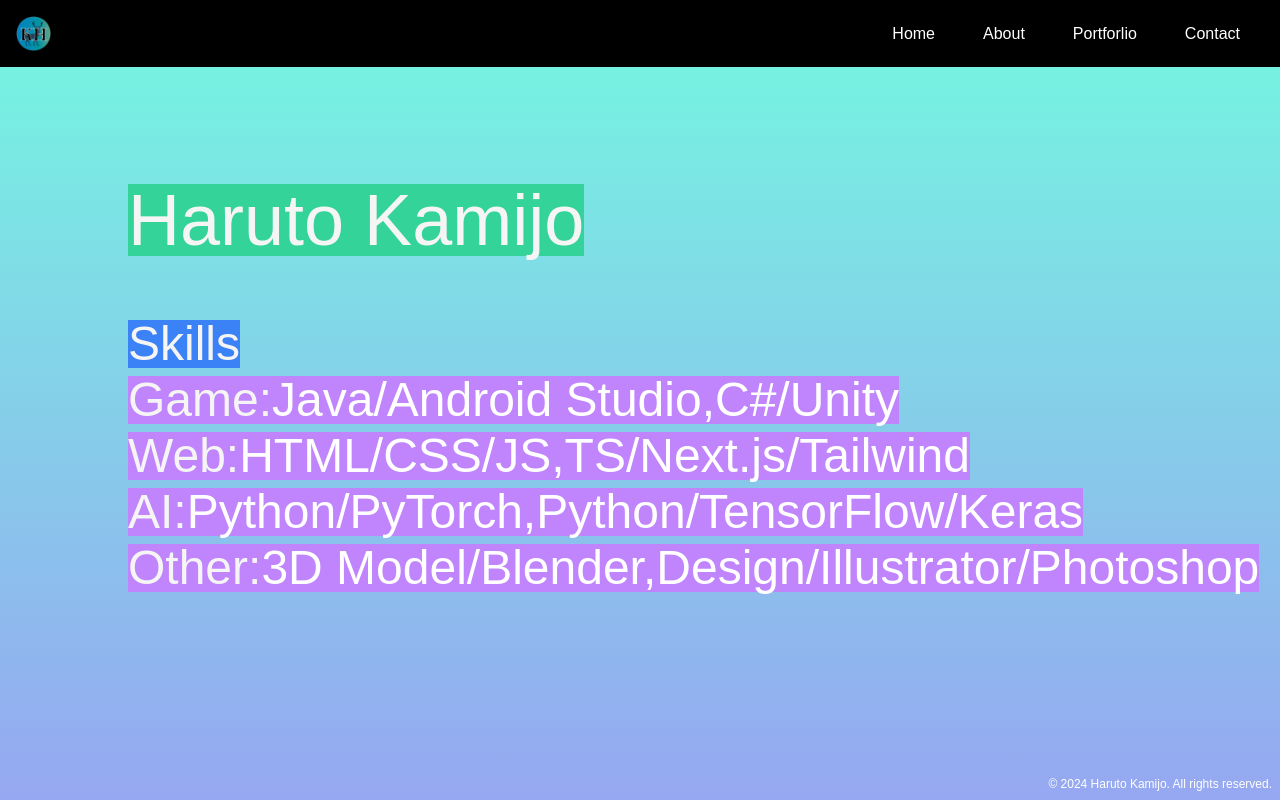
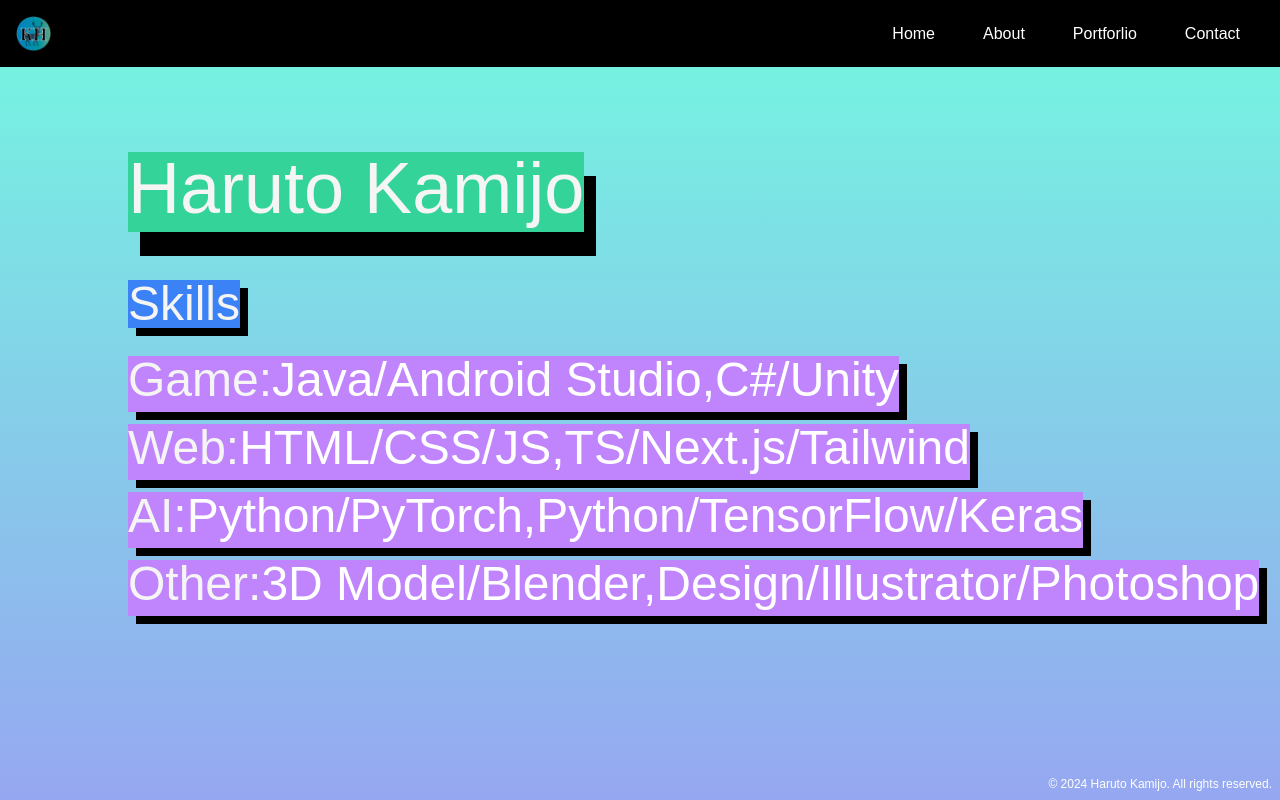
Before and after one commit to haruto-kamijo/PortfolioSite, a Next.js app in the folder portfolio/: page / in a window 1280 px wide. Built offline with nearby package versions, Linux system fonts and the light colour scheme; a web font is replaced by a local one.

Commit message:
feat:Add text-box and shadow

```diff
--- a/portfolio/src/app/(Components)/FV.tsx
+++ b/portfolio/src/app/(Components)/FV.tsx
@@ -10,25 +10,47 @@ import React from 'react'
 const FV = () => {
 
 	return (
-		<section className="flex-none w-screen h-screen ">
-			{/*<div className="absolute z-0 mt-0 flex flex-wrap catchcopy-container">*/}
-			{/*	<p className=" catchcopy">Find</p>*/}
-			{/*	<p className="catchcopy">your</p>*/}
-			{/*	<p className="catchcopy">own</p>*/}
-			{/*	<p className="catchcopy">color</p>*/}
-			{/*</div>*/}
+		<section className="flex-none w-screen h-screen">
 			<div className="profile relative">
-				<h1 className="text-3xl z-10 lg:text-7xl bg-emerald-400 w-max">Haruto Kamijo</h1>
-				{/*<h1 className="text-3xl z-10 lg:text-7xl"></h1>*/}
-				<div className="relative text-3xl z-10 lg:text-5xl mt-16"><p className="bg-blue-500 w-max">Skills</p>
-					<h2 className="text-3xl z-10 lg:text-5xl mt-0 ">
-						<p className="mt-2 w-max bg-purple-400">Game:<span className="text-white hover:text-orange-300">Java/Android Studio,</span><span className="text-white hover:text-orange-300">C#/Unity</span></p>
-						<p className="mt-2 w-max bg-purple-400">Web:<span className="text-white hover:text-orange-300">HTML/CSS/JS,</span><span className="text-white hover:text-orange-300">TS/Next.js/Tailwind</span></p>
-						<p className="mt-2 w-max bg-purple-400">AI:<span className="text-white hover:text-orange-300">Python/PyTorch,</span><span className="text-white hover:text-orange-300">Python/TensorFlow/Keras</span></p>
-						<p className="mt-2 w-max bg-purple-400">Other:<span className="text-white hover:text-orange-300">3D Model/Blender,</span><span className="text-white hover:text-orange-300">Design/Illustrator/Photoshop</span></p>
+				<div>
+					<h1 className="relative text-3xl z-10 lg:text-7xl bg-emerald-400 w-max pb-2">Haruto Kamijo</h1>
+					{/*shadow*/}
+					<h1 className="text-3xl z-0 lg:text-7xl name-shadow absolute bg-black -top-2 left-3 w-max text-black pb-2 ">Haruto Kamiio</h1>
 
+				</div>
+				<div className="relative text-3xl z-10 lg:text-5xl mt-12">
+					<p className="relative bg-blue-500 z-10 w-max">Skills</p>
+					{/*shadow*/}
+					<p className="absolute bg-black top-2 left-2 w-max text-black">Skills</p>
+
+					<h2 className="relative text-3xl z-10 lg:text-5xl mt-7 ">
+						<p className="mt-4 w-max bg-purple-400 pb-2">Game:<span className="text-white hover:text-orange-300">Java/Android Studio,</span><span
+							className="text-white hover:text-orange-300">C#/Unity</span></p>
+						<p className="mt-3 w-max bg-purple-400 pb-2">Web:<span
+							className="text-white hover:text-orange-300">HTML/CSS/JS,</span><span
+							className="text-white hover:text-orange-300">TS/Next.js/Tailwind</span></p>
+						<p className="mt-3 w-max bg-purple-400 pb-2">AI:<span
+							className="text-white hover:text-orange-300">Python/PyTorch,</span><span
+							className="text-white hover:text-orange-300">Python/TensorFlow/Keras</span></p>
+						<p className="mt-3 w-max bg-purple-400 pb-2">Other:<span className="text-white hover:text-orange-300">3D Model/Blender,</span><span
+							className="text-white hover:text-orange-300">Design/Illustrator/Photoshop</span></p>
 					</h2>
-					{/*<h2 className="text-3xl z-10 lg:text-5xl"></h2>*/}
+					<div>{/*shadow*/}
+						<h2 className="absolute top-12 left-2 text-3xl z-0 lg:text-5xl mt-5 text-black">
+						<p className="mt-4 w-max bg-black pb-2">Game:<span className="text-black">Java/Android Studio,</span><span
+							className="text-black">C#/Unity</span></p>
+						<p className="mt-3 w-max bg-black pb-2">Web:<span
+							className="text-black">HTML/CSS/JS,</span><span
+							className="text-black">TS/Next.js/Tailwind</span></p>
+						<p className="mt-3 w-max bg-black pb-2">AI:<span
+							className="text-black">Python/PyTorch,</span><span
+							className="text-black0">Python/TensorFlow/Keras</span></p>
+						<p className="mt-3 w-max bg-black pb-2">Other:<span className="text-black">3D Model/Blender,</span><span
+							className="text-black">Design/Illustrator/Photoshop</span></p>
+					</h2>
+
+					</div>
+
 				</div>
 			</div>
 
--- a/portfolio/src/app/page.tsx
+++ b/portfolio/src/app/page.tsx
@@ -4,7 +4,7 @@ import Footer from '@/app/(Components)/Footer';
 
 export default function Page() {
   return (
-    <div className="flex h-screen p-0 bg-sky-100 double-gradation">
+    <div className="flex h-screen p-0 double-gradation">
       <Header title="Kamijo Haruto"></Header>
       <FV></FV>
       <Footer/>
--- a/portfolio/src/app/ui/global.css
+++ b/portfolio/src/app/ui/global.css
@@ -7,24 +7,17 @@ html {
 
 .profile{
     width: 100%;
-    padding-top:23vh;
+    padding-top:19vh;
     padding-left: 10vw;
     text-align: left;
     color:whitesmoke;
 }
-.catchcopy-container{
-    top: 15vh;
-    right:10vw;
-    height:70vh;
-    width:40vw;
-    text-align: right;
-    color:rgba(240,240,240,1);
+.name-shadow{
+    margin-top:23vh;
+    margin-left: 10vw;
+    text-align: left;
 }
-.catchcopy{
-    width:100%;
-    font-size:3rem;
-    margin-top:0;
-}
+
 .double-gradation {
     height:100vh;
     width:100%;
```
